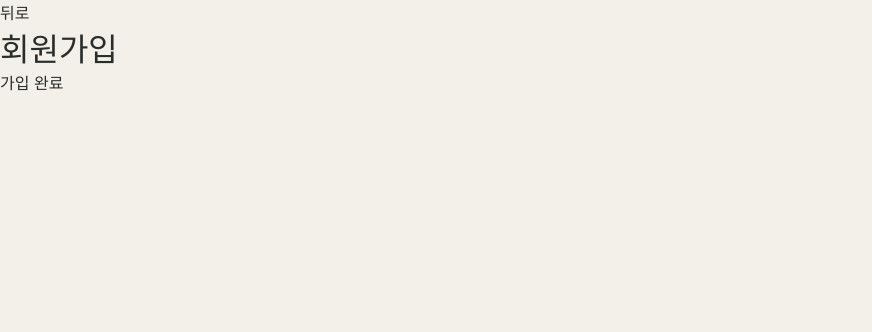
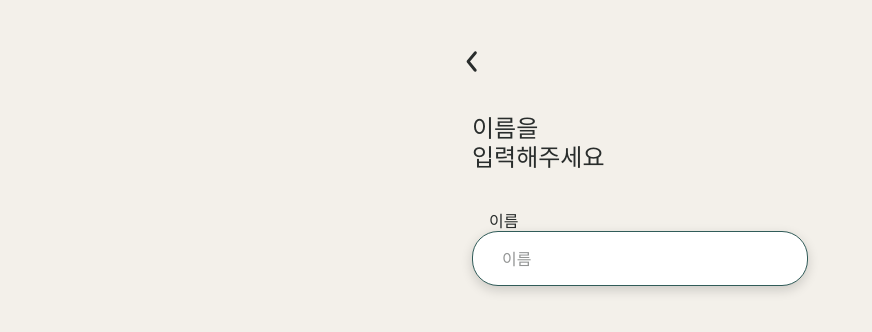
Before and after one commit to 2026Ganzi-Thon/2026_GANZITHON_TEAM_25_FE, a React (Vite) app: page / in a window 1280 px wide. Both pictures are taken after a click on the button "회원가입 하러가기". Shown: the top 332 px of the page, without its empty margins (0-872 px from the left). Built offline with nearby package versions, Linux system fonts and the light colour scheme; a web font is replaced by a local one.

Commit message:
feat: 회원가입 이름 입력 화면 UI

```diff
--- a/src/pages/SignUp/SignUp.tsx
+++ b/src/pages/SignUp/SignUp.tsx
@@ -1,3 +1,7 @@
+import { useState, type SubmitEvent } from 'react'
+import arrowBack from '../../assets/icons/arrow-back.svg'
+import '../../styles/SignUp.css'
+
 type SignUpProps = {
     /** 뒤로 가기 (첫화면으로) */
     onBack?: () => void
@@ -7,15 +11,53 @@ type SignUpProps = {
 
 /** 회원가입 (Figma: 회원가입 - 이름 250:56 ~ 개인정보 동의 252:141) */
 function SignUp({ onBack, onComplete }: SignUpProps) {
+    const [name, setName] = useState('')
+
+    // 빈칸(공백만 입력한 경우 포함)이면 다음으로 못 감
+    const canNext = name.trim() !== ''
+
+    const handleNext = (e: SubmitEvent<HTMLFormElement>) => {
+        e.preventDefault() // 폼 제출 시 페이지 새로고침 막기
+        if (!canNext) return
+        onComplete?.() // 3단계에서 "다음 단계로 넘어가기"로 바꿔요
+    }
+
     return (
-        <main>
-            <button type="button" onClick={onBack}>
-                뒤로
-            </button>
-            <h1>회원가입</h1>
-            <button type="button" onClick={onComplete}>
-                가입 완료
-            </button>
+        <main className="signup">
+            <form className="signup__frame" onSubmit={handleNext} noValidate>
+                <button type="button" className="signup__back" onClick={onBack} aria-label="뒤로 가기">
+                    <img src={arrowBack} width={35} height={35} alt="" />
+                </button>
+
+                <h1 className="signup__title">
+                    이름을
+                    <br />
+                    입력해주세요
+                </h1>
+
+                <label className="signup__label" htmlFor="signup-input">
+                    이름
+                </label>
+                <div className="signup__field">
+                    <input
+                        id="signup-input"
+                        className="signup__input"
+                        type="text"
+                        name="name"
+                        placeholder="이름"
+                        autoComplete="name"
+                        autoFocus
+                        value={name}
+                        onChange={(e) => setName(e.target.value)}
+                    />
+                </div>
+
+                {canNext && (
+                    <button type="submit" className="signup__next">
+                        다음
+                    </button>
+                )}
+            </form>
         </main>
     )
 }
--- /dev/null
+++ b/src/styles/SignUp.css
@@ -0,0 +1,97 @@
+/* Figma: 회원가입 - 이름 (250:56) ~ 개인정보 동의 (252:141), 402 × 874 */
+.signup {
+    width: 100%;
+    min-height: 100svh;
+    background: var(--color-home);
+}
+
+/* 내용 프레임: 402px 폭 안에서 가운데 정렬 */
+.signup__frame {
+    position: relative;
+    display: flex;
+    flex-direction: column;
+    width: 100%;
+    max-width: var(--app-max-width);
+    min-height: 100svh;
+    margin: 0 auto;
+    padding: calc(114px + env(safe-area-inset-top)) 33px calc(52px + env(safe-area-inset-bottom));
+}
+
+/* ── 뒤로가기 ── */
+.signup__back {
+    position: absolute;
+    top: calc(44px + env(safe-area-inset-top));
+    left: 16px;
+    width: 35px;
+    height: 35px;
+    padding: 0;
+    border: 0;
+    background: none;
+    cursor: pointer;
+}
+
+/* ── 제목 (두 줄) ── */
+.signup__title {
+    margin: 0;
+    font-size: 24px;
+    font-weight: 700;
+    line-height: 29px;
+}
+
+/* ── 입력칸 이름표 (제목 아래 40px, 입력칸보다 17px 안쪽) ── */
+.signup__label {
+    margin: 40px 0 0 17px;
+    font-size: 16px;
+    font-weight: 500;
+    line-height: 19px;
+}
+
+/* ── 입력칸 ── */
+.signup__field {
+    display: flex;
+    align-items: center;
+    height: 55px;
+    padding: 0 27px;
+    border: 1px solid var(--color-point);
+    border-radius: 26px;
+    background: var(--color-white);
+    box-shadow: 0 4px 11.4px rgba(0, 0, 0, 0.16);
+}
+
+/* 입력 중인 칸은 메인색 테두리로 표시 */
+.signup__field:focus-within {
+    border-color: var(--color-main);
+}
+
+.signup__input {
+    flex: 1;
+    min-width: 0;
+    height: 100%;
+    border: 0;
+    outline: none;
+    background: none;
+    font-size: 16px;
+}
+
+.signup__input::placeholder {
+    color: var(--color-text);
+    opacity: 0.5;
+}
+
+/* ── 다음 (화면 맨 아래에 붙는 띠, 입력했을 때만 나타남) ── */
+.signup__next {
+    position: fixed;
+    bottom: 0;
+    left: 50%;
+    transform: translateX(-50%);
+    width: 100%;
+    max-width: var(--app-max-width);
+    height: calc(52px + env(safe-area-inset-bottom));
+    padding: 0 0 env(safe-area-inset-bottom);
+    border: 0;
+    background: var(--color-main);
+    color: var(--color-home);
+    font-size: 20px;
+    font-weight: 600;
+    cursor: pointer;
+}
```
